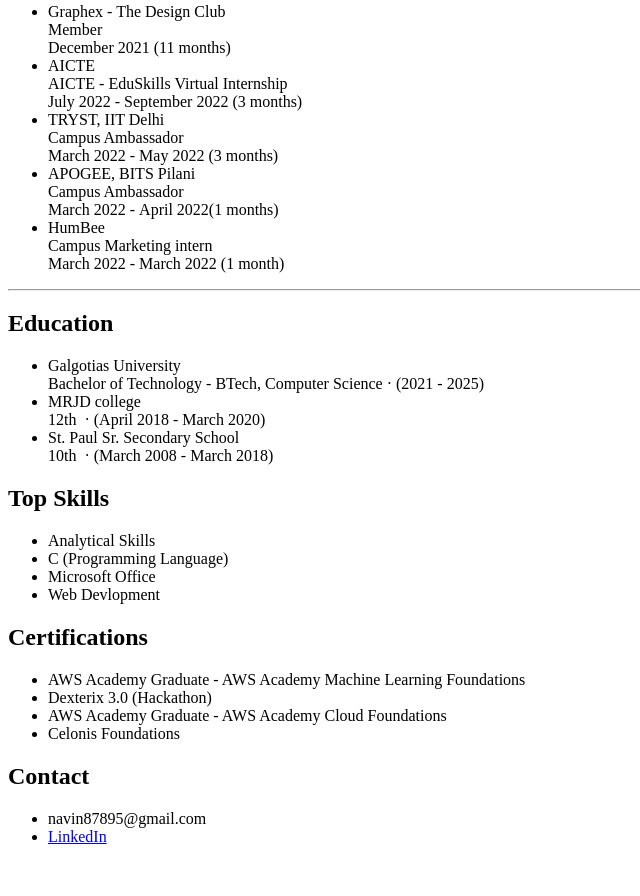
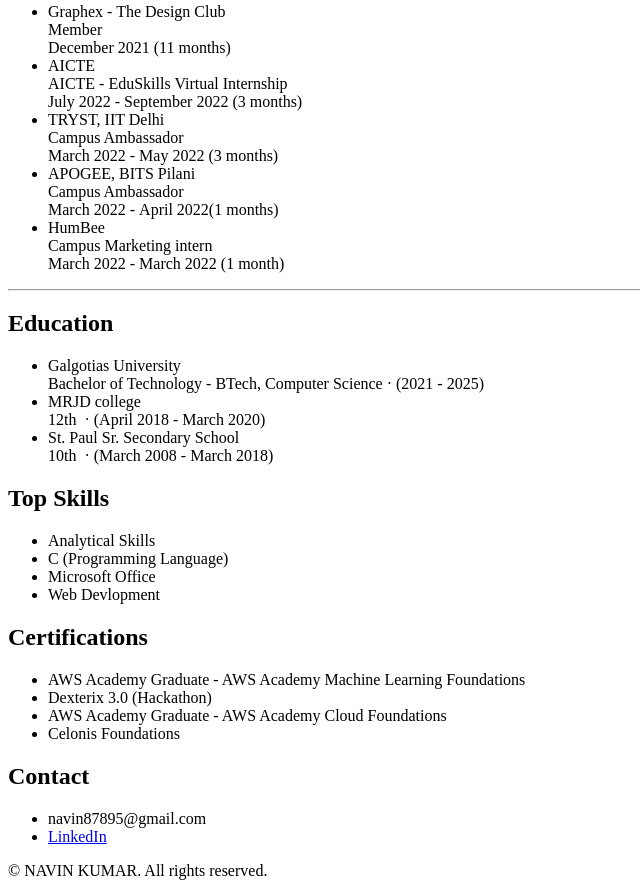
Before and after one commit to indpiex07/resume-html, a plain HTML site: page index.html in a window 1280 px wide. Shown: the part 451-1347 px from the top of the page, without its empty margins (0-640 px from the left). Before the commit the page ends 1313 px from the top, so only its background shows below. Drawn offline with Linux system fonts and the light colour scheme.

Commit message:
Update index.html

```diff
--- a/index.html
+++ b/index.html
@@ -101,6 +101,9 @@
 <a href="https://www.linkedin.com/in/navin-kumar-b92434231/">LinkedIn</a>
 </li>
 </ul>
+    <footer>
+    <p>© NAVIN KUMAR. All rights reserved.</p>
+  </footer>
 
 
 
```
